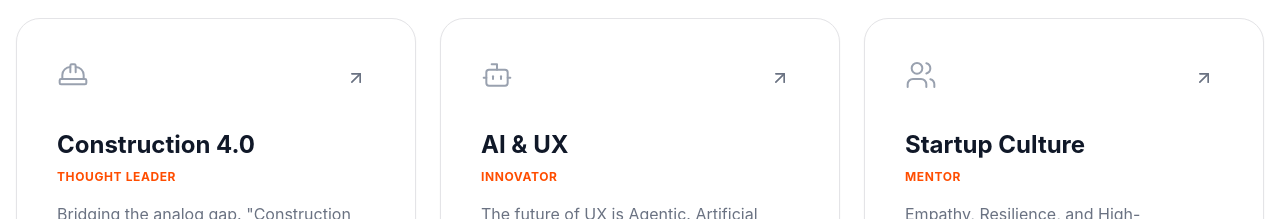
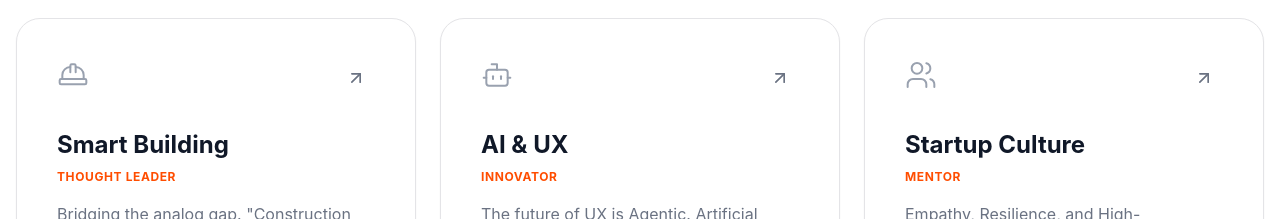
Before and after one commit to CarloMatic/carlomatic_com, a React (Vite) app: page /#/ in a window 1280 px wide. Shown: the part 1320-1539 px from the top of the page. Built offline with nearby package versions, Linux system fonts and the light colour scheme.

Commit message:
content: Rename Construction 4.0 to Smart Building

```diff
--- a/src/data/ventures.ts
+++ b/src/data/ventures.ts
@@ -25,7 +25,7 @@ export const ventures = [
     },
     {
         id: 'construction',
-        title: 'Construction 4.0',
+        title: 'Smart Building',
         role: { en: 'Thought Leader', de: 'Vordenker' },
         description: { en: 'Bridging the analog gap. "Construction must think IT." Digital Twins & Smart Buildings.', de: 'Brückenschlag zur Digitalisierung. "Bau muss IT mitdenken." Digitale Zwillinge & Smart Buildings.' },
         icon: HardHat,
```
